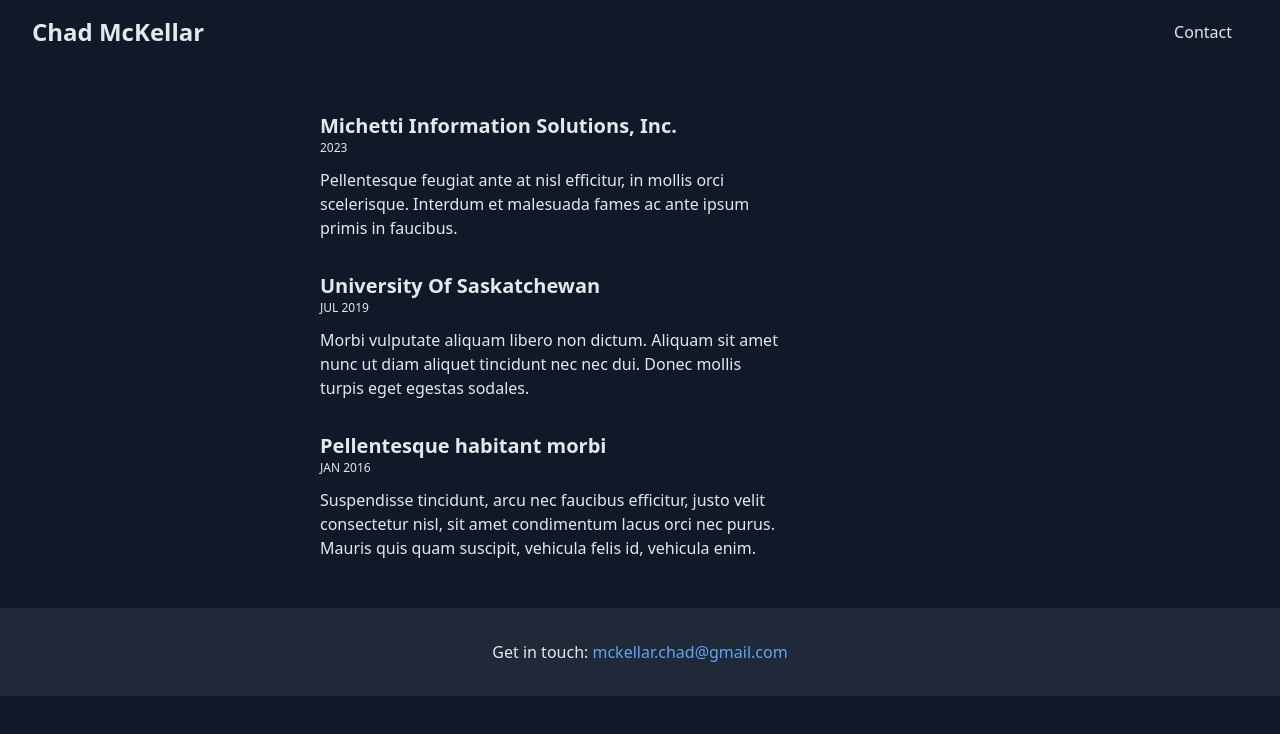
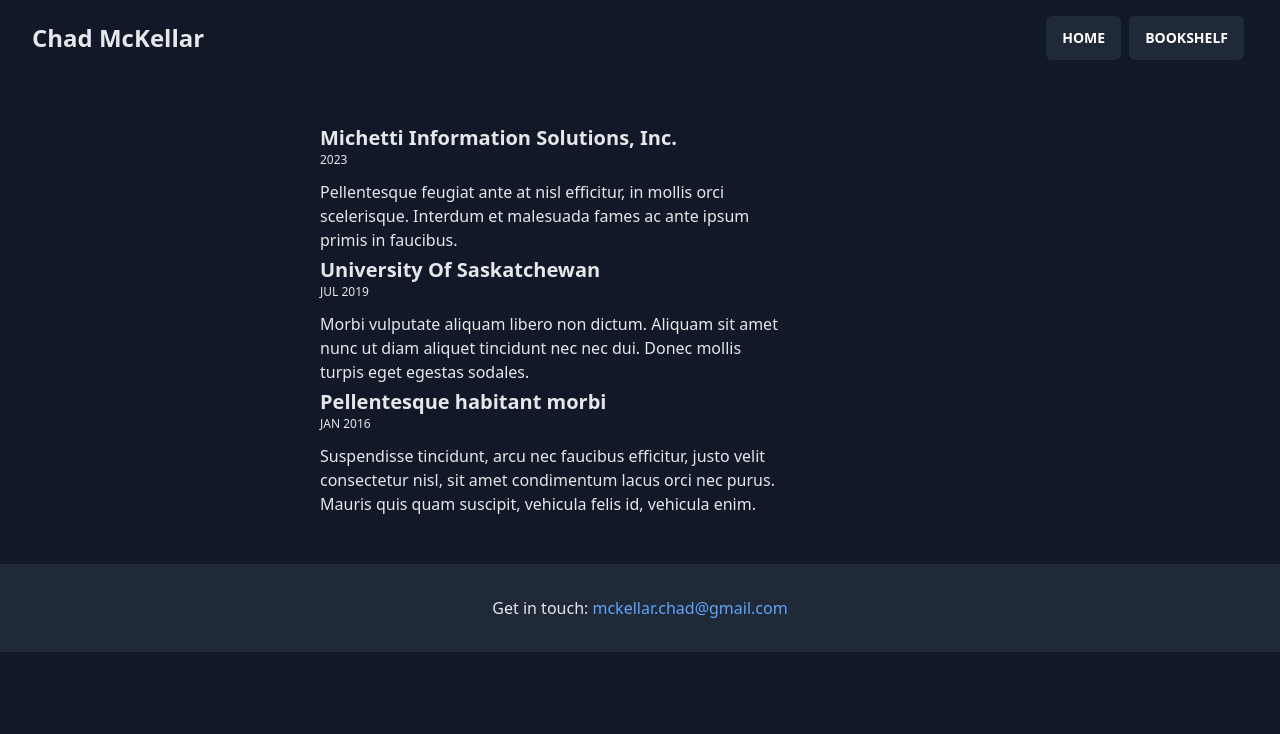
Before and after one commit to chadmckellar/PersonalSite, a React (Create React App) app: page / in a window 1280 px wide. Shown: the top 734 px of the page. Built offline with nearby package versions, Linux system fonts and the light colour scheme.

Commit message:
Set up React Router and created Home and Bookshelf pages

```diff
--- a/package.json
+++ b/package.json
@@ -8,6 +8,7 @@
     "@testing-library/user-event": "^13.5.0",
     "react": "^18.2.0",
     "react-dom": "^18.2.0",
+    "react-router-dom": "^6.15.0",
     "react-scripts": "^5.0.1",
     "tailwindcss": "^3.3.3",
     "web-vitals": "^2.1.4"
--- a/src/App.jsx
+++ b/src/App.jsx
@@ -1,60 +1,21 @@
 import React from 'react';
 import './tailwind.css';
-
-function TimeLine() {
-  const currentYear = new Date().getFullYear();
-  return (
-    <section className="dark:bg-gray-800 dark:text-gray-100 rounded-t-lg">
-      <div className="container max-w-5xl px-4 py-12 mx-auto">
-        <div className="grid gap-4 mx-4 sm:grid-cols-12">
-          <div className="relative col-span-12 px-4 space-y-6 sm:col-span-9">
-            <div className="col-span-12 space-y-12 relative px-4 sm:col-span-8 sm:space-y-8 sm:before:absolute sm:before:top-2 sm:before:bottom-0 sm:before:w-0.5 sm:before:-left-3 before:dark:bg-gray-700">
-              <div className="flex flex-col sm:relative sm:before:absolute sm:before:top-2 sm:before:w-4 sm:before:h-4 sm:before:rounded-full sm:before:left-[-35px] sm:before:z-[1] before:dark:bg-violet-400">
-                <h3 className="text-xl font-semibold tracki">Michetti Information Solutions, Inc. </h3>
-                <time className="text-xs tracki uppercase dark:text-gray-400">{currentYear}</time>
-                <p className="mt-3">Pellentesque feugiat ante at nisl efficitur, in mollis orci scelerisque. Interdum et malesuada fames ac ante ipsum primis in faucibus.</p>
-              </div>
-              <div className="flex flex-col sm:relative sm:before:absolute sm:before:top-2 sm:before:w-4 sm:before:h-4 sm:before:rounded-full sm:before:left-[-35px] sm:before:z-[1] before:dark:bg-violet-400">
-                <h3 className="text-xl font-semibold tracki">University Of Saskatchewan</h3>
-                <time className="text-xs tracki uppercase dark:text-gray-400">Jul 2019</time>
-                <p className="mt-3">Morbi vulputate aliquam libero non dictum. Aliquam sit amet nunc ut diam aliquet tincidunt nec nec dui. Donec mollis turpis eget egestas sodales.</p>
-              </div>
-              <div className="flex flex-col sm:relative sm:before:absolute sm:before:top-2 sm:before:w-4 sm:before:h-4 sm:before:rounded-full sm:before:left-[-35px] sm:before:z-[1] before:dark:bg-violet-400">
-                <h3 className="text-xl font-semibold tracki">Pellentesque habitant morbi</h3>
-                <time className="text-xs tracki uppercase dark:text-gray-400">Jan 2016</time>
-                <p className="mt-3">Suspendisse tincidunt, arcu nec faucibus efficitur, justo velit consectetur nisl, sit amet condimentum lacus orci nec purus. Mauris quis quam suscipit, vehicula felis id, vehicula enim.</p>
-              </div>
-            </div>
-          </div>
-        </div>
-      </div>
-    </section>
-  );
-}
+import { BrowserRouter, Routes, Route } from 'react-router-dom';
+import Home from './pages/Home';
+import Bookshelf from './pages/Bookshelf';
+import NoPage from './pages/NoPage';
 
 function App() {
   return (
     <div className="bg-gray-900 text-gray-200 min-h-screen">
-      <nav className="flex justify-between items-center py-4 px-8">
-        <div className="text-2xl font-semibold">Chad McKellar</div>
-        <div>
-          <a href="#contact" className="px-4">Contact</a>
-        </div>
-      </nav>
-      {/* <header className="text-center py-20">
-        <h1 className="text-5xl font-bold">Hi, I'm Chad</h1>
-      </header> */}
-      <body>
-        <div className="mx-auto max-w-screen-md">
-          {TimeLine()}
-        </div>
-      </body>
-      <footer id="contact" className="py-8 text-center bg-gray-800 mt-auto">
-        <p>
-          Get in touch:
-          <a href="mailto:chad@example.com" className="text-blue-400"> mckellar.chad@gmail.com</a>
-        </p>
-      </footer>
+      <BrowserRouter>
+        <Routes>
+          <Route path="/" element={<Home />} />
+          <Route path="/home" element={<Home />} />
+          <Route path="/Bookshelf" element={<Bookshelf />} />
+          <Route path="*" element={<NoPage />} />
+        </Routes>
+      </BrowserRouter>
     </div>
   );
 }
--- /dev/null
+++ b/src/components/Header.jsx
@@ -0,0 +1,24 @@
+import React from 'react';
+import { Link } from 'react-router-dom';
+
+export default function Header() {
+  return (
+    <div className="header">
+      <nav className="flex justify-between items-center py-4 px-8">
+        <div className="text-2xl font-semibold">Chad McKellar</div>
+        <div className="flex">
+          <div className="px-1">
+            <Link to="/home" className="inline-block cursor-pointer rounded-md bg-gray-800 px-4 py-3 text-center text-sm font-semibold uppercase text-white transition duration-200 ease-in-out hover:bg-gray-900">
+              Home
+            </Link>
+          </div>
+          <div className="px-1">
+            <Link to="/bookshelf" className="inline-block cursor-pointer rounded-md bg-gray-800 px-4 py-3 text-center text-sm font-semibold uppercase text-white transition duration-200 ease-in-out hover:bg-gray-900">
+              Bookshelf
+            </Link>
+          </div>
+        </div>
+      </nav>
+    </div>
+  );
+}
--- /dev/null
+++ b/src/pages/Bookshelf.jsx
@@ -0,0 +1,14 @@
+import React from 'react';
+import '../tailwind.css';
+import Header from '../components/Header';
+
+function Bookshelf() {
+  return (
+    <>
+      <Header />
+      <h1>Bookshelf</h1>
+    </>
+  );
+}
+
+export default Bookshelf;
--- /dev/null
+++ b/src/pages/Home.jsx
@@ -0,0 +1,53 @@
+import React from 'react';
+import '../tailwind.css';
+import Header from '../components/Header';
+
+function TimeLine() {
+  const currentYear = new Date().getFullYear();
+  return (
+    <section className="dark:bg-gray-800 dark:text-gray-100 rounded-t-lg">
+      <div className="container max-w-5xl px-4 py-12 mx-auto">
+        <div className="grid gap-4 mx-4 sm:grid-cols-12">
+          <div className="relative col-span-12 px-4 space-y-6 sm:col-span-9">
+            <div className="relative px-4 sm:col-span-1 sm:space-y-1 sm:before:absolute sm:before:top-2 sm:before:bottom-0 sm:before:w-[3px] sm:before:-left-[13px] before:dark:bg-gray-700">
+              <div className="flex flex-col sm:relative sm:before:absolute sm:before:top-2 sm:before:w-4 sm:before:h-4 sm:before:rounded-full sm:before:left-[-35px] sm:before:z-[1] before:dark:bg-violet-400">
+                <h3 className="text-xl font-semibold tracki">Michetti Information Solutions, Inc. </h3>
+                <time className="text-xs tracki uppercase dark:text-gray-400">{currentYear}</time>
+                <p className="mt-3">Pellentesque feugiat ante at nisl efficitur, in mollis orci scelerisque. Interdum et malesuada fames ac ante ipsum primis in faucibus.</p>
+              </div>
+              <div className="flex flex-col sm:relative sm:before:absolute sm:before:top-2 sm:before:w-4 sm:before:h-4 sm:before:rounded-full sm:before:left-[-35px] sm:before:z-[1] before:dark:bg-violet-400">
+                <h3 className="text-xl font-semibold tracki">University Of Saskatchewan</h3>
+                <time className="text-xs tracki uppercase dark:text-gray-400">Jul 2019</time>
+                <p className="mt-3">Morbi vulputate aliquam libero non dictum. Aliquam sit amet nunc ut diam aliquet tincidunt nec nec dui. Donec mollis turpis eget egestas sodales.</p>
+              </div>
+              <div className="flex flex-col sm:relative sm:before:absolute sm:before:top-2 sm:before:w-4 sm:before:h-4 sm:before:rounded-full sm:before:left-[-35px] sm:before:z-[1] before:dark:bg-violet-400">
+                <h3 className="text-xl font-semibold tracki">Pellentesque habitant morbi</h3>
+                <time className="text-xs tracki uppercase dark:text-gray-400">Jan 2016</time>
+                <p className="mt-3">Suspendisse tincidunt, arcu nec faucibus efficitur, justo velit consectetur nisl, sit amet condimentum lacus orci nec purus. Mauris quis quam suscipit, vehicula felis id, vehicula enim.</p>
+              </div>
+            </div>
+          </div>
+        </div>
+      </div>
+    </section>
+  );
+}
+
+function Home() {
+  return (
+    <div className="bg-gray-900 text-gray-200 min-h-screen">
+      <Header />
+      <div className="mx-auto max-w-screen-md">
+        {TimeLine()}
+      </div>
+      <footer id="contact" className="py-8 text-center bg-gray-800 mt-auto">
+        <p>
+          Get in touch:
+          <a href="mailto:chad@example.com" className="text-blue-400"> mckellar.chad@gmail.com</a>
+        </p>
+      </footer>
+    </div>
+  );
+}
+
+export default Home;
--- /dev/null
+++ b/src/pages/NoPage.jsx
@@ -0,0 +1,14 @@
+import React from 'react';
+import '../tailwind.css';
+import Header from '../components/Header';
+
+function Bookshelf() {
+  return (
+    <>
+      <Header />
+      <h1>Error 404: not found</h1>
+    </>
+  );
+}
+
+export default Bookshelf;
```
Also changed, not shown: 2 other files (tests, documents, lock files or other folders).
